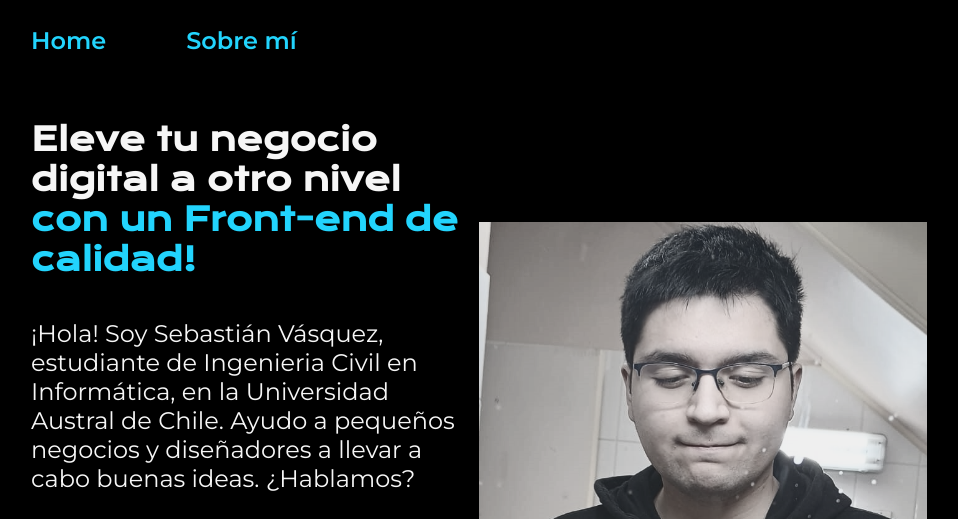
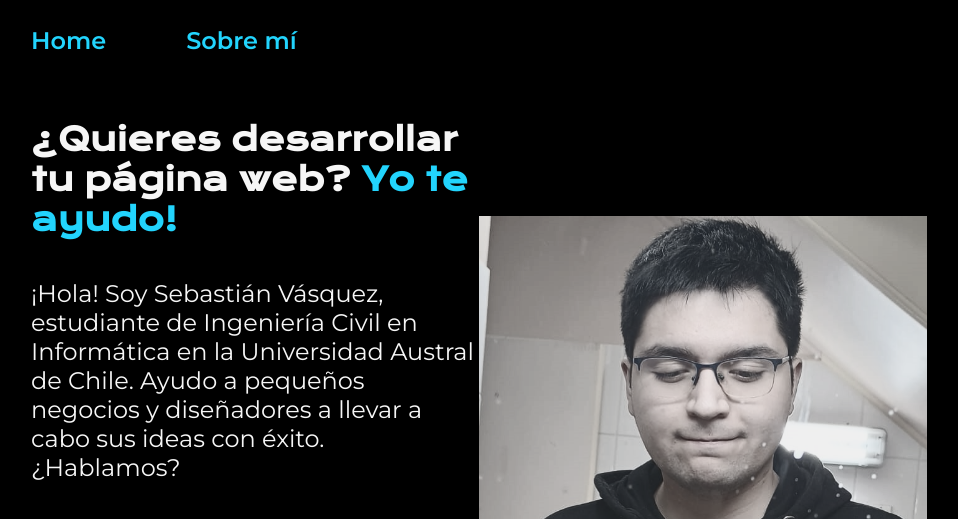
Before and after one commit to SebaOlat3/portafolio, a plain HTML site: page index.html in a window 1280 px wide. Shown: the top 519 px of the page, without its empty margins (161-1119 px from the left). Drawn offline with nearby package versions, Linux system fonts and the light colour scheme.

Commit message:
correoelectronico

```diff
--- a/index.html
+++ b/index.html
@@ -18,13 +18,11 @@
     <main class="presentacion">
         <section class="presentacion__contenido">
             <h1 class="presentacion__contenido__titulo">
-                Eleve tu negocio digital a otro nivel
-                <strong class="titulo-destaque">con un Front-end de calidad!
+                ¿Quieres desarrollar tu página web?
+                <strong class="titulo-destaque">Yo te ayudo!
                 </strong></h1>
-                <p class="presentacion__contenido__texto">¡Hola! Soy Sebastián Vásquez, estudiante de Ingenieria
-                    Civil en Informática, en la Universidad Austral de Chile. Ayudo a pequeños
-                    negocios y diseñadores a llevar a cabo buenas ideas.
-                    ¿Hablamos?
+                <p class="presentacion__contenido__texto">¡Hola! Soy Sebastián Vásquez, estudiante de Ingeniería Civil en Informática en la Universidad Austral de Chile.
+                    Ayudo a pequeños negocios y diseñadores a llevar a cabo sus ideas con éxito. ¿Hablamos?
 
                 </p>
                 <div class="presentacion__enlaces">
@@ -48,6 +46,7 @@
     </main>
     <footer class="footer">
         <p>Desarrollado por SebaOlat3</p>
+
     </footer>
 </body>
 </html>
```
